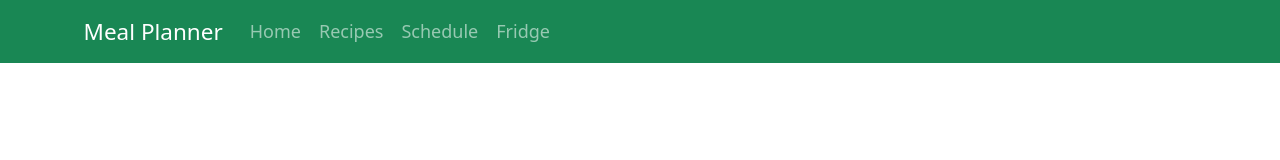
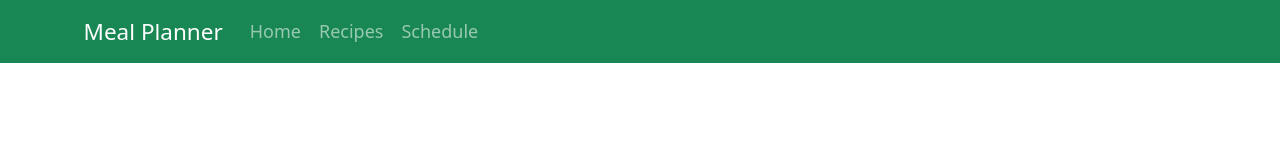
Before and after one commit to tkadima/mealplannerv2, a Next.js app: page / in a window 1280 px wide. Shown: the top 160 px of the page. Built offline with nearby package versions, Linux system fonts and the light colour scheme.

Commit message:
remove fridge in nav bar

```diff
--- a/components/layout.tsx
+++ b/components/layout.tsx
@@ -14,12 +14,11 @@ export default function Layout({ children }: PropTypes) {
 		<>
 			<Navbar bg="success" variant="dark">
 				<Container>
-					<Navbar.Brand href="#home">Meal Planner</Navbar.Brand>
+					<Navbar.Brand href="/">Meal Planner</Navbar.Brand>
 					<Nav className="me-auto">
 						<Nav.Link href="/">Home</Nav.Link>
 						<Nav.Link href="/recipes">Recipes</Nav.Link>
 						<Nav.Link href="/schedule">Schedule</Nav.Link>
-						<Nav.Link href="/food">Fridge</Nav.Link>
 					</Nav>
 				</Container>
 			</Navbar>
```
